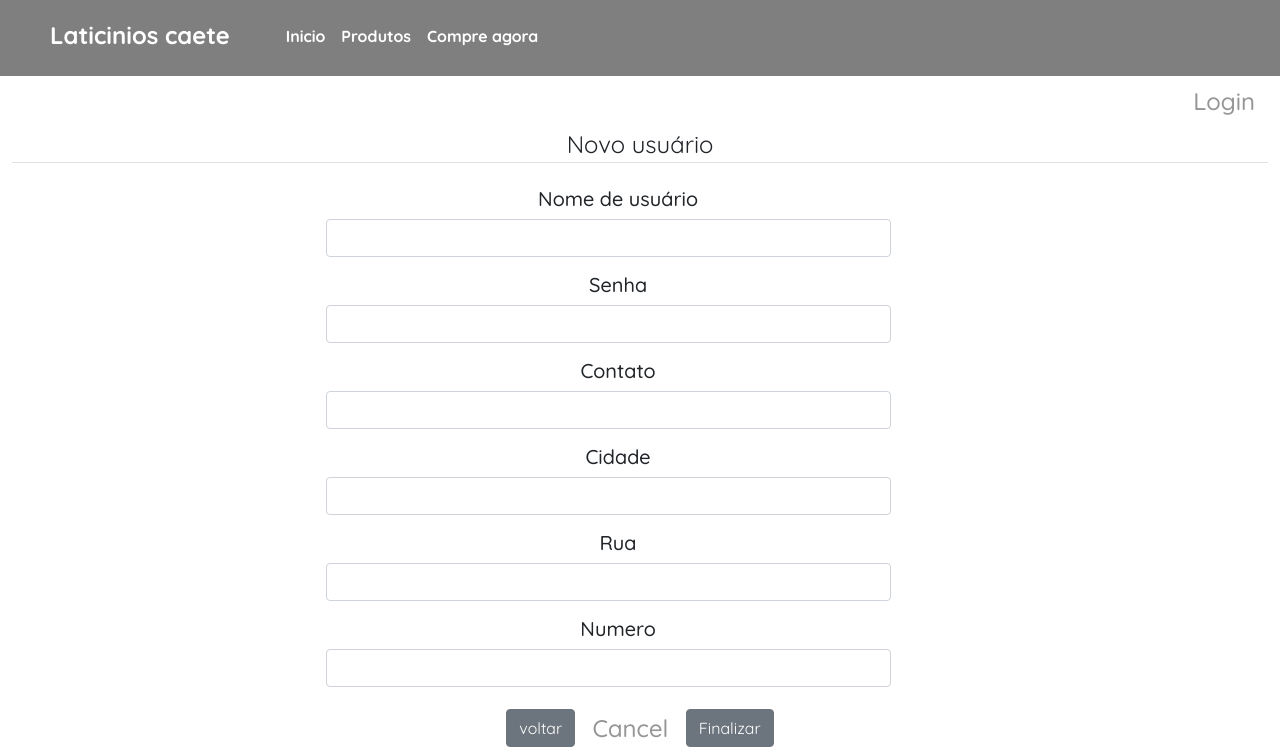
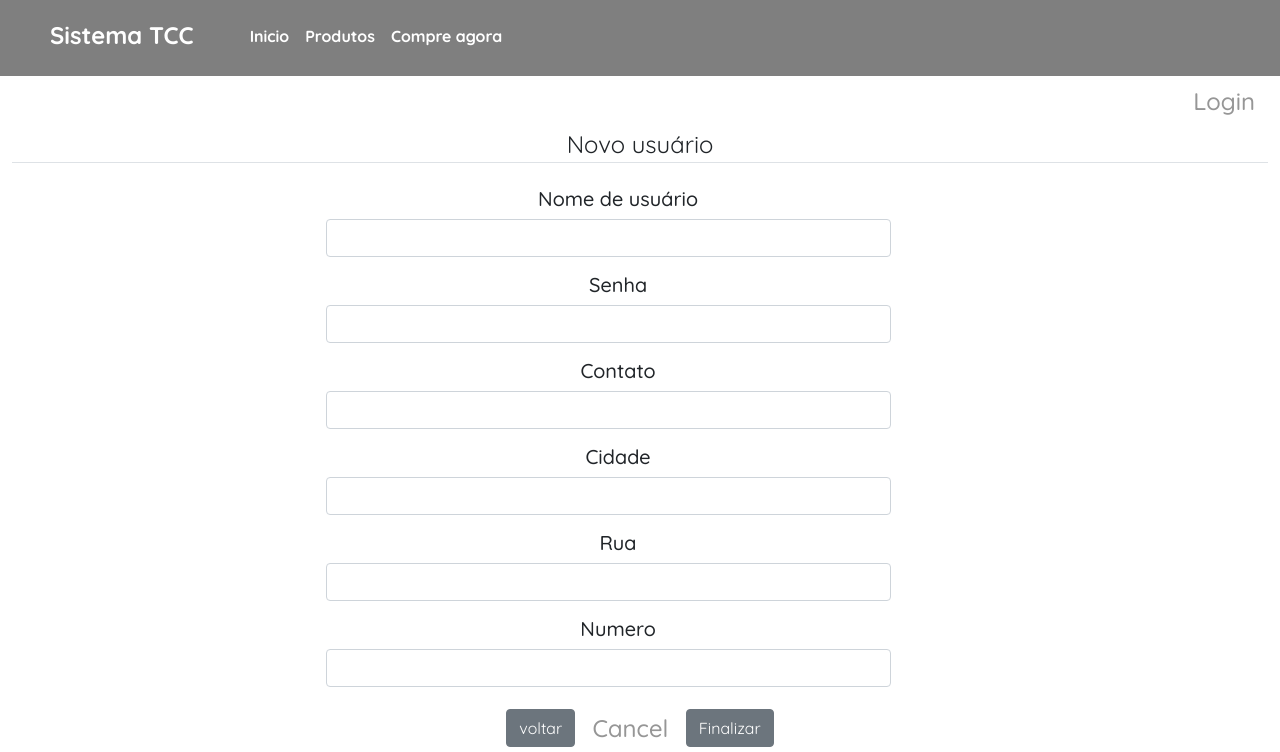
Before and after one commit to LuanSatiro/LaticiniosCaete, a Flask app: page /user/new in a window 1280 px wide. Shown: the top 752 px of the page. Run offline with Flask 2, Linux system fonts and the light colour scheme; some libraries are stand-ins or nearby versions.

Commit message:
Update base.html

```diff
--- a/app/templates/base.html
+++ b/app/templates/base.html
@@ -13,13 +13,13 @@
     <link rel = "stylesheet"  href="{{ url_for('static', filename= 'css/all.css' ) }}"/>
     <link rel = "stylesheet"  href="{{ url_for('static', filename='css/animate.css')}}"/>
 
-    <title>NLEARN</title>
+    <title>TCC</title>
   </head>
   <body>
 
     <nav class="navbar sticky-top  wow fadeInLeft navbar-expand-lg navbar-light bgcolor" style="padding-bottom:20px; background-color:;">
       <div class ="logo1 text-center  logo1" style="background-color:">
-         <p class ="logo font-weight-bolder bgcolor0 " id="teste"> Laticinios caete</p>
+         <p class ="logo font-weight-bolder bgcolor0 " id="teste"> Sistema TCC</p>
         </div>
         <button class="navbar-toggler" type="button" data-bs-toggle="collapse" data-bs-target="#navbarNav" aria-controls="navbarNavAltMarkup" aria-expanded="false" aria-label="Toggle navigation">
           <span class="navbar-toggler-icon"></span>
```
